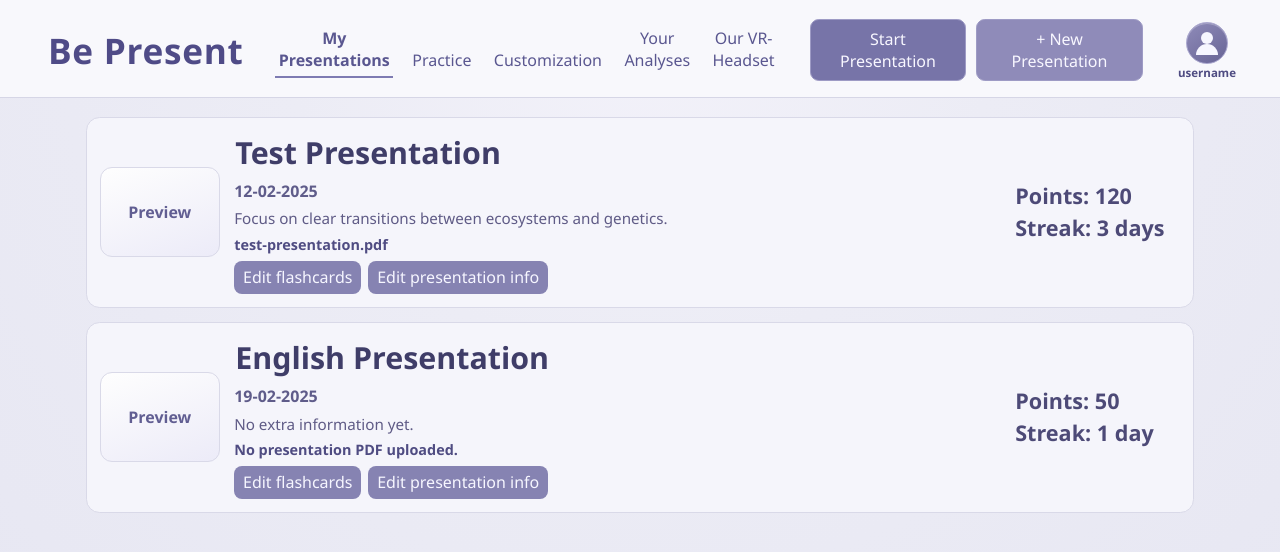
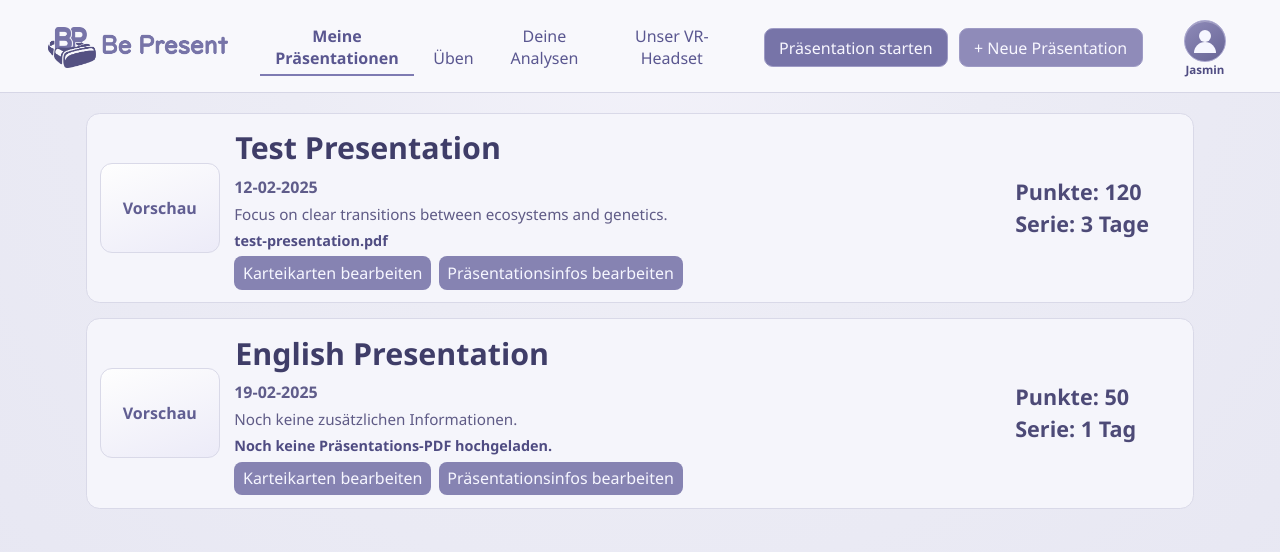
Before and after one commit to NeoRain314/BePresent, a website built with Vite: page index.html in a window 1280 px wide. Built offline with nearby package versions, Linux system fonts and the light colour scheme; files whose address does not match are found by name.

Commit message:
added german Translation and Logo

```diff
--- a/index.html
+++ b/index.html
@@ -8,11 +8,12 @@
   <body>
     <div class="page-shell">
       <header class="topbar">
-        <div class="brand" data-i18n="brand">Be Present</div>
+        <div class="brand">
+          <img class="brand-logo" src="/brand/logo.png" alt="Be Present" />
+        </div>
         <nav class="tabs">
           <button class="tab is-active" data-i18n="tabs.presentations">My Presentations</button>
           <button class="tab" data-i18n="tabs.practice">Practice</button>
-          <button class="tab" data-i18n="tabs.customization">Customization</button>
           <button class="tab" data-i18n="tabs.analyses">Your Analyses</button>
           <button class="tab" data-i18n="tabs.vrheadset">Our VR-Headset</button>
         </nav>
@@ -21,7 +22,7 @@
           <button id="new-presentation-btn" class="btn" data-i18n="actions.newPresentation">+ New Presentation</button>
           <div class="profile-summary" aria-label="Logged in user">
             <div class="profile-avatar" aria-hidden="true"></div>
-            <div class="profile-name">username</div>
+            <div class="profile-name" data-i18n="user.username">username</div>
           </div>
         </div>
       </header>
--- a/src/i18n/texts.js
+++ b/src/i18n/texts.js
@@ -7,7 +7,12 @@ const translations = {
       practice: 'Practice',
       customization: 'Customization',
       analyses: 'Your Analyses',
-      vrheadset: 'Our VR-Headset'
+      vrheadset: 'Our VR-Headset',
+      history: 'History',
+      settings: 'Settings'
+    },
+    user: {
+      username: 'Jasmin'
     },
     actions: {
       startPresentation: 'Start Presentation',
@@ -58,12 +63,83 @@ const translations = {
       seminarRoom: 'Seminar Room'
     },
     vr: {
-      trainingRoom: 'WebXR Training Room'
+      trainingRoom: 'WebXR Training Room',
+      nextSlide: 'Next',
+      previousSlide: 'Previous'
+    }
+  },
+  de: {
+    appTitle: 'Be Present',
+    brand: 'Be Present',
+    tabs: {
+      presentations: 'Meine Präsentationen',
+      practice: 'Üben',
+      customization: 'Anpassen',
+      analyses: 'Deine Analysen',
+      vrheadset: 'Unser VR-Headset',
+      history: 'Verlauf',
+      settings: 'Einstellungen'
+    },
+    user: {
+      username: 'Jasmin'
+    },
+    actions: {
+      startPresentation: 'Präsentation starten',
+      newPresentation: '+ Neue Präsentation',
+      cancel: 'Abbrechen',
+      start: 'Starten',
+      back: 'Zurück',
+      save: 'Speichern'
+    },
+    modal: {
+      title: 'Präsentation auswählen',
+      presentationLabel: 'Präsentation',
+      roomLabel: 'Raum'
+    },
+    cards: {
+      preview: 'Vorschau',
+      titleInputAria: 'Präsentationstitel',
+      editFlashcards: 'Karteikarten bearbeiten',
+      editPresentationInfo: 'Präsentationsinfos bearbeiten',
+      points: 'Punkte',
+      streak: 'Serie',
+      day: 'Tag',
+      days: 'Tage',
+      page: 'Seite',
+      pages: 'Seiten',
+      untitled: 'Ohne Titel',
+      defaultNewTitle: 'Titel',
+      extraInfoFallback: 'Noch keine zusätzlichen Informationen.',
+      noPresentationFile: 'Noch keine Präsentations-PDF hochgeladen.'
+    },
+    infoModal: {
+      title: 'Präsentationsinfos bearbeiten',
+      dateLabel: 'Datum',
+      targetTimeLabel: 'Zielzeit (Minuten)',
+      targetTimePlaceholder: 'Dauer in Minuten',
+      extraInfoLabel: 'Zusätzliche Informationen',
+      extraInfoPlaceholder: 'Füge Notizen, Ziele oder Kontext zu dieser Präsentation hinzu. (zum Beispiel Bewertungskriterien deiner Lehrkraft)',
+      presentationFileLabel: 'Präsentationsdatei',
+      uploadPdf: 'PDF hochladen',
+      noFileSelected: 'Keine PDF ausgewählt.',
+      invalidPdf: 'Bitte wähle eine PDF-Datei aus.',
+      readingPdf: 'PDF-Vorschau wird vorbereitet...',
+      pdfReadError: 'Für diese PDF konnte keine Vorschau erstellt werden.'
+    },
+    rooms: {
+      classroomA: 'Klassenzimmer A',
+      auditorium: 'Aula',
+      seminarRoom: 'Seminarraum'
+    },
+    vr: {
+      trainingRoom: 'WebXR-Trainingsraum',
+      nextSlide: 'Weiter',
+      previousSlide: 'Zurück'
     }
   }
 };
 
-const activeLocale = 'en';
+const activeLocale = 'de';
 
 export function t(path) {
   const value = path.split('.').reduce((acc, segment) => acc?.[segment], translations[activeLocale]);
--- a/src/styles.css
+++ b/src/styles.css
@@ -41,10 +41,17 @@ select {
 }
 
 .brand {
-  font-size: 2.2rem;
-  font-weight: 700;
-  letter-spacing: 0.02em;
-  color: #4f4b87;
+  display: flex;
+  align-items: center;
+  min-width: 145px;
+}
+
+.brand-logo {
+  display: block;
+  width: auto;
+  height: 54px;
+  max-width: 180px;
+  object-fit: contain;
 }
 
 .tabs {
--- a/src/vr/room.js
+++ b/src/vr/room.js
@@ -384,8 +384,8 @@ function applyScreenAnchor(screen, screenAnchor) {
 
 function createSlideControls(screen) {
   const group = new THREE.Group();
-  const previousButton = createSlideButton('PreviousButton', 'Previous', 0x6f6aa7);
-  const nextButton = createSlideButton('NextButton', 'Next', 0x5f9f82);
+  const previousButton = createSlideButton('PreviousButton', t('vr.previousSlide'), 0x6f6aa7);
+  const nextButton = createSlideButton('NextButton', t('vr.nextSlide'), 0x5f9f82);
   const buttonY = screen.position.y - FALLBACK_SCREEN_SIZE.y / 2 - 0.35;
   const buttonZ = screen.position.z + 0.04;
 
```
Also changed, not shown: public/brand/README.md (added), public/brand/logo.png (added), 1 other file.
